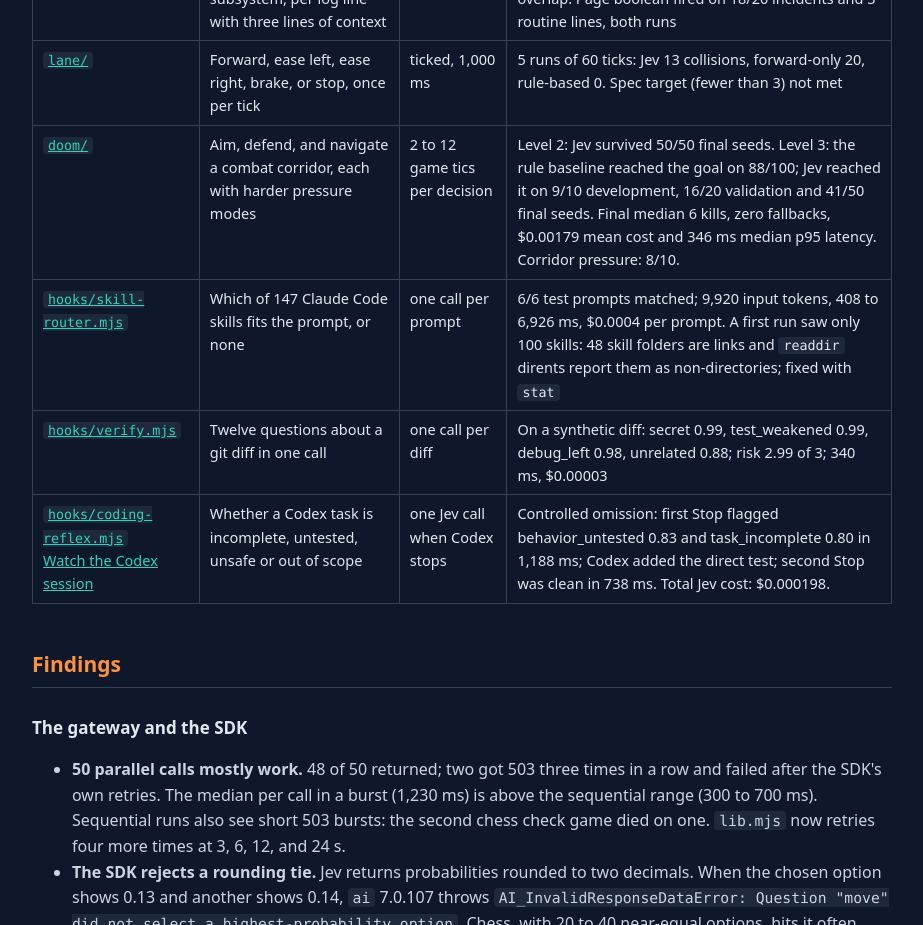
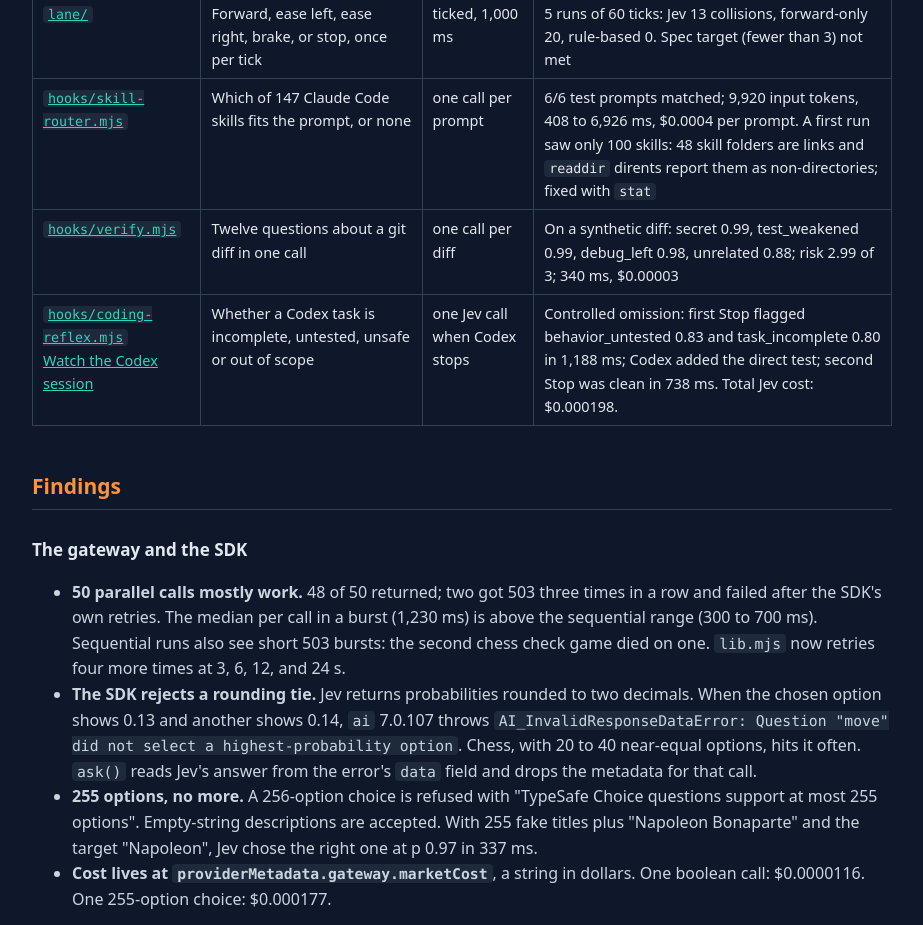
Before and after one commit to az9713/jev-projects, a website: page docs/index.html in a window 1280 px wide. Shown: the part 1660-2585 px from the top of the page, without its empty margins (178-1101 px from the left). Drawn offline with Linux system fonts and the light colour scheme.

Commit message:
Remove duplicate ViZDoom listing

```diff
--- a/docs/index.html
+++ b/docs/index.html
@@ -65,7 +65,6 @@
 <tr><td><a href="sort.html"><code>sort/</code></a></td><td>Which of five queues a customer message goes to</td><td>20 calls in flight</td><td>303 labelled messages in 13.8 s, 21.9 items/s, 93.7% agreement with the labels, $0.006</td></tr>
 <tr><td><a href="logs.html"><code>logs/</code></a></td><td>Severity 0 to 3, page-the-on-call boolean, subsystem, per log line with three lines of context</td><td>streamed, 10 in flight</td><td>2,020 lines in 119 s (second run: 573 s, see below), $0.05. Routine max 1.37, incident min 1.47: no overlap. Page boolean fired on 18/20 incidents and 3 routine lines, both runs</td></tr>
 <tr><td><a href="lane.html"><code>lane/</code></a></td><td>Forward, ease left, ease right, brake, or stop, once per tick</td><td>ticked, 1,000 ms</td><td>5 runs of 60 ticks: Jev 13 collisions, forward-only 20, rule-based 0. Spec target (fewer than 3) not met</td></tr>
-<tr><td><a href="doom/doom.html"><code>doom/</code></a></td><td>Aim, defend, and navigate a combat corridor, each with harder pressure modes</td><td>2 to 12 game tics per decision</td><td>Level 2: Jev survived 50/50 final seeds. Level 3: the rule baseline reached the goal on 88/100; Jev reached it on 9/10 development, 16/20 validation and 41/50 final seeds. Final median 6 kills, zero fallbacks, $0.00179 mean cost and 346 ms median p95 latency. Corridor pressure: 8/10.</td></tr>
 <tr><td><a href="skill-router.html"><code>hooks/skill-router.mjs</code></a></td><td>Which of 147 Claude Code skills fits the prompt, or none</td><td>one call per prompt</td><td>6/6 test prompts matched; 9,920 input tokens, 408 to 6,926 ms, $0.0004 per prompt. A first run saw only 100 skills: 48 skill folders are links and <code>readdir</code> dirents report them as non-directories; fixed with <code>stat</code></td></tr>
 <tr><td><a href="verify.html"><code>hooks/verify.mjs</code></a></td><td>Twelve questions about a git diff in one call</td><td>one call per diff</td><td>On a synthetic diff: secret 0.99, test_weakened 0.99, debug_left 0.98, unrelated 0.88; risk 2.99 of 3; 340 ms, $0.00003</td></tr>
 <tr><td><a href="coding-reflex-spec.html"><code>hooks/coding-reflex.mjs</code></a><br><a href="coding-reflex-video.html">Watch the Codex session</a></td><td>Whether a Codex task is incomplete, untested, unsafe or out of scope</td><td>one Jev call when Codex stops</td><td>Controlled omission: first Stop flagged behavior_untested 0.83 and task_incomplete 0.80 in 1,188 ms; Codex added the direct test; second Stop was clean in 738 ms. Total Jev cost: $0.000198.</td></tr>
```
Also changed, not shown: README.md.
